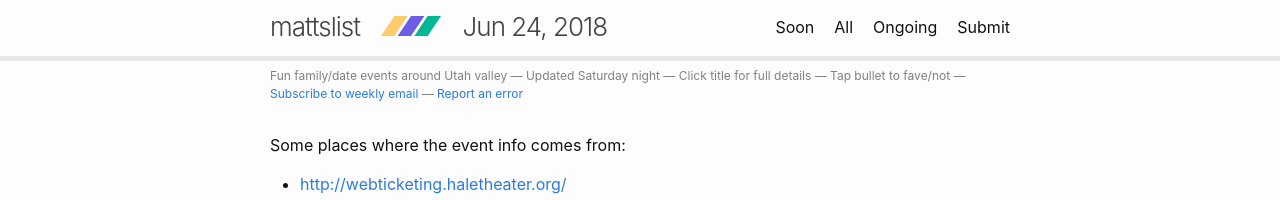
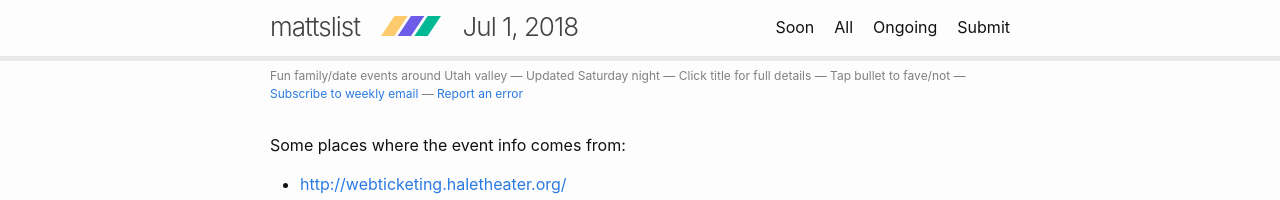
Before and after one commit to iffy/utahvalley, a Jekyll site: the page built from sources.md, in a window 1280 px wide. Shown: the top 200 px of the page. Built offline with Jekyll 4.4.1, drawn with Linux system fonts in a browser that asks for light colours; comment, search, counter and statistics services are not loaded.

Commit message:
List from 2018-07-01

```diff
--- a/_data/startdate.yml
+++ b/_data/startdate.yml
@@ -1 +1 @@
-2018-06-24
+2018-07-01
```
